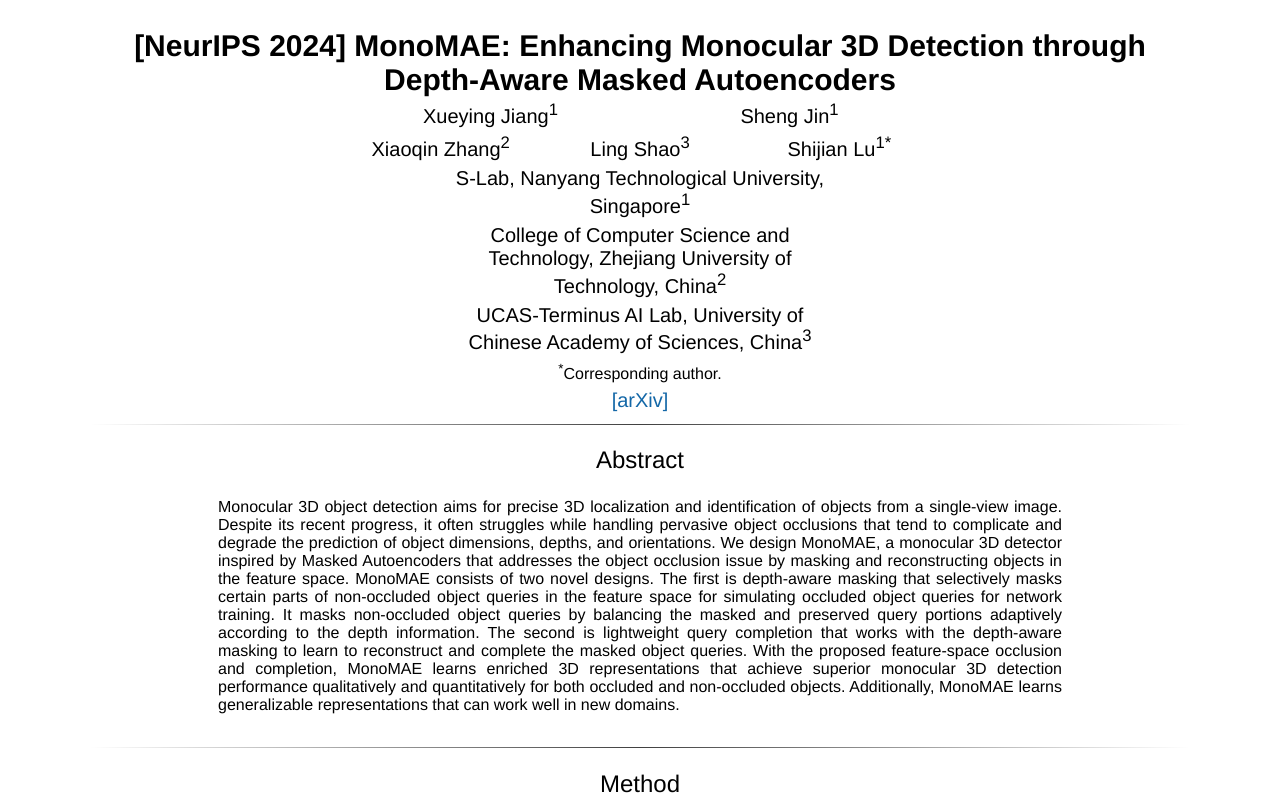
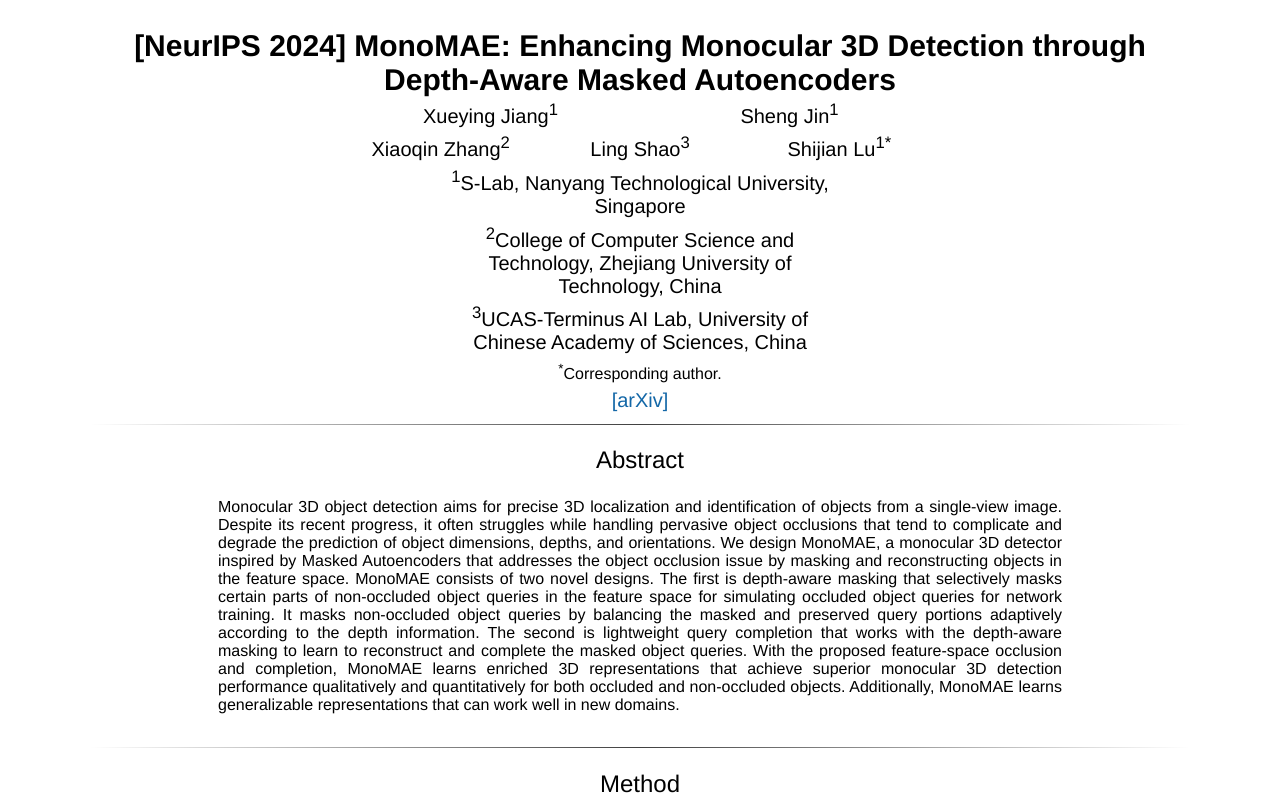
Before and after one commit to jiang-xueying/jiang-xueying.github.io, a Jekyll site: the page projects/MonoMAE.html, which Jekyll copies as it is, in a window 1280 px wide and 900 px high, cut to the strip 0-795 px from the top of the window. Built offline with Jekyll 4.4.1, drawn with Linux system fonts in a browser that asks for light colours; comment, search, counter and statistics services are not loaded.

Commit message:
Update MonoMAE.html

```diff
--- a/projects/MonoMAE.html
+++ b/projects/MonoMAE.html
@@ -174,17 +174,17 @@
 			</table>
 			<table align=center width=400px>
 				<td align=center width=350px>
-					<span style="font-size:20px">S-Lab, Nanyang Technological University, Singapore<sup>1</sup></span>
+					<span style="font-size:20px"><sup>1</sup>S-Lab, Nanyang Technological University, Singapore</span>
 				</td>
 			</table>
 			<table align=center width=400px>
 				<td align=center width=350px>
-					<span style="font-size:20px">College of Computer Science and Technology, Zhejiang University of Technology, China<sup>2</sup></span>
+					<span style="font-size:20px"><sup>2</sup>College of Computer Science and Technology, Zhejiang University of Technology, China</span>
 				</td>
 			</table>
 			<table align=center width=400px>
 				<td align=center width=350px>
-					<span style="font-size:20px">UCAS-Terminus AI Lab, University of Chinese Academy of Sciences, China<sup>3</sup></span>
+					<span style="font-size:20px"><sup>3</sup>UCAS-Terminus AI Lab, University of Chinese Academy of Sciences, China</span>
 				</td>
 			</table>
 			<table>
```
